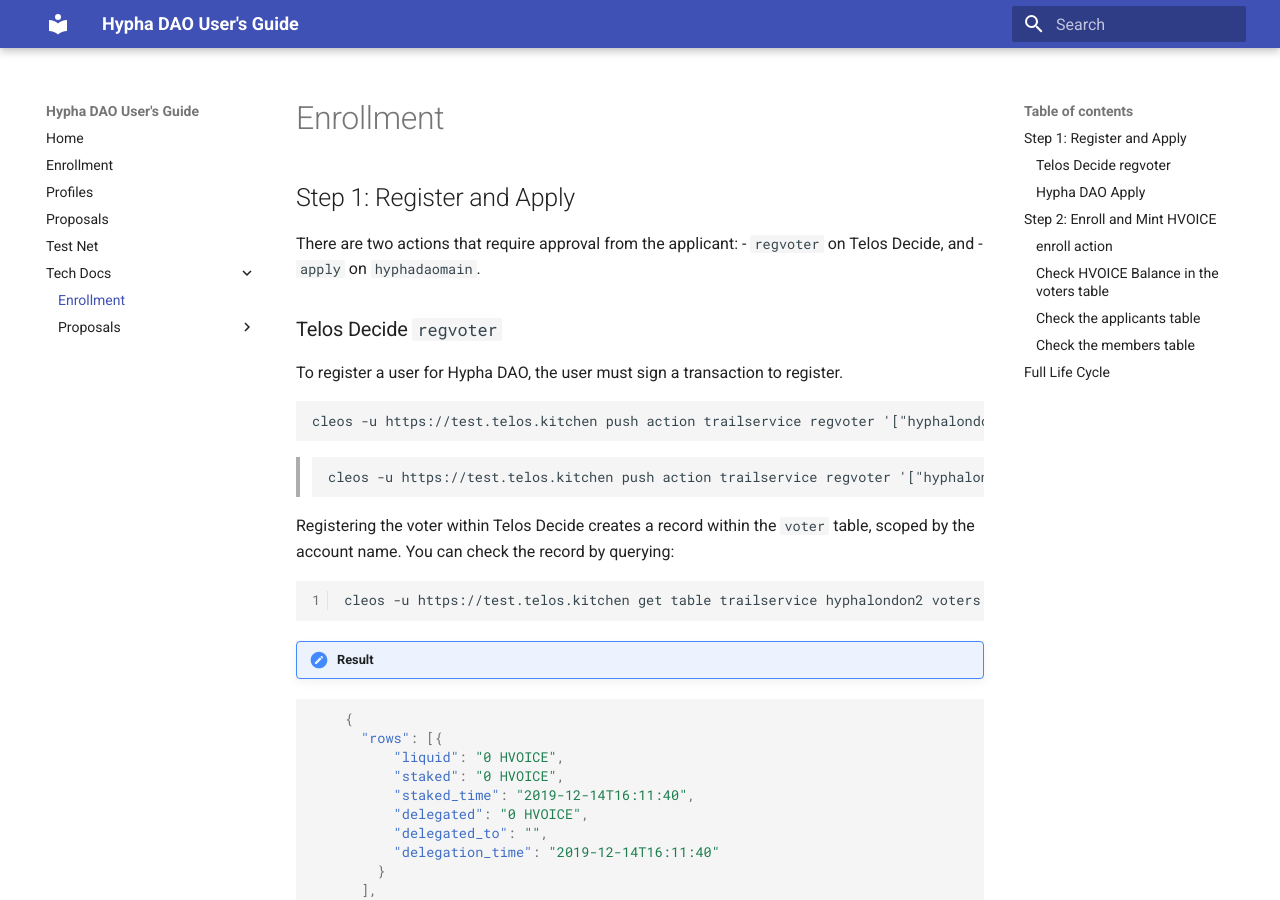
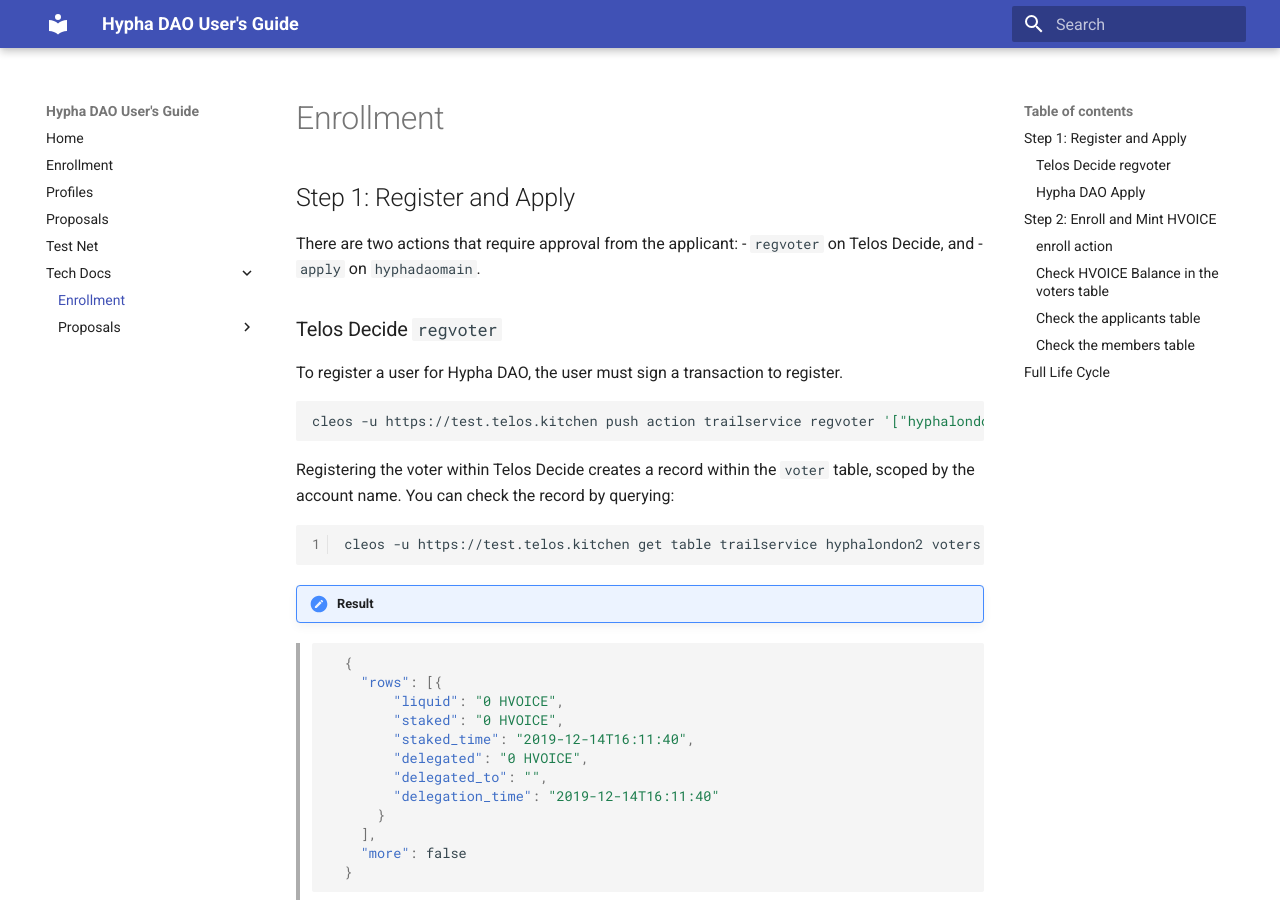
Before and after one commit to hypha-dao/dao-tech-docs, an MkDocs documentation site: the page built from docs/tech-docs/enrollment.md, in a window 1280 px wide and 900 px high. Built offline with MkDocs 1.6.1 and Material for MkDocs 9.7.7, drawn with Linux system fonts in a browser that asks for light colours.

Commit message:
adding technical content

````diff
--- a/docs/tech-docs/enrollment.md
+++ b/docs/tech-docs/enrollment.md
@@ -7,13 +7,9 @@ There are two actions that require approval from the applicant:
 ### Telos Decide ```regvoter```
 To register a user for Hypha DAO, the user must sign a transaction to register.
 
-```
+```bash
 cleos -u https://test.telos.kitchen push action trailservice regvoter '["hyphalondon2", "0,HVOICE", null]' -p hyphalondon2
 ```
-> ```
-  cleos -u https://test.telos.kitchen push action trailservice regvoter '["hyphalondon2", "0,HVOICE", null]' -p hyphalondon2
-  ```
-
 
 Registering the voter within Telos Decide creates a record within the ```voter``` table, scoped by the account name. You can check the record by querying:
 
@@ -21,7 +17,8 @@ Registering the voter within Telos Decide creates a record within the ```voter``
     cleos -u https://test.telos.kitchen get table trailservice hyphalondon2 voters
 
 !!! note "Result"
-``` json
+
+> ``` json
     {
       "rows": [{
           "liquid": "0 HVOICE",
@@ -34,7 +31,7 @@ Registering the voter within Telos Decide creates a record within the ```voter``
       ],
       "more": false
     }
-```
+  ```
 
 > NOTE: The HVOICE balances within this table are still zero. This is because the application has not been approved yet.
 
````
